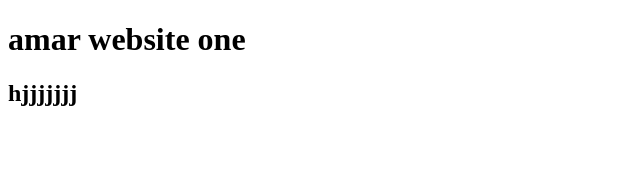
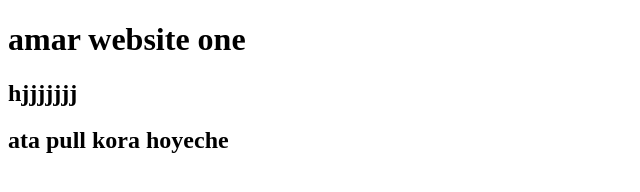
Before and after one commit to mdparvej/amar.website, a plain HTML site: page index.html in a window 1280 px wide. Shown: the whole page, without its empty margins (0-640 px from the left). Drawn offline with Linux system fonts and the light colour scheme.

Commit message:
Update index.html

```diff
--- a/index.html
+++ b/index.html
@@ -9,5 +9,6 @@
 <body>
     <h1>amar website one</h1>
     <h2>hjjjjjjj</h2>
+    <h2> ata pull kora hoyeche</h2>
 </body>
 </html>
```
